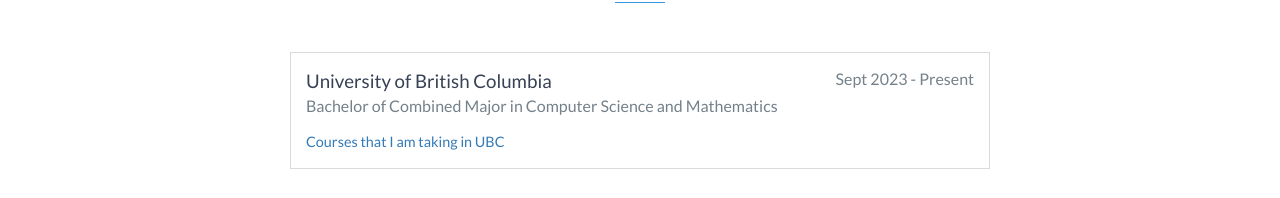
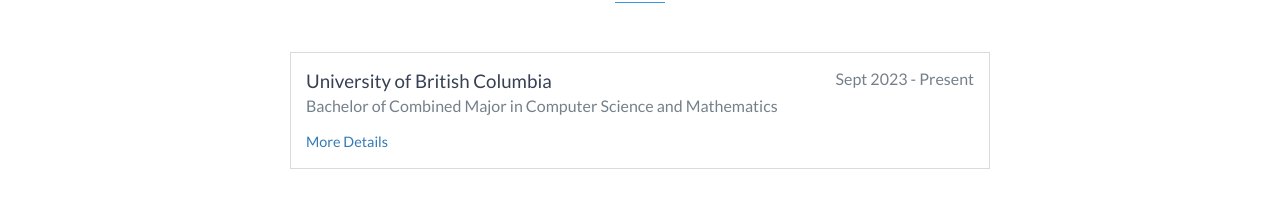
Before and after one commit to anderpudding/sungjunlee.github.io, a website: page index.html in a window 1280 px wide. Shown: the part 2220-2418 px from the top of the page. Drawn offline with nearby package versions, Linux system fonts and the light colour scheme; files that its build step writes are made by us from their sources; files whose address does not match are found by name.

Commit message:
changed name of course file

```diff
--- a/index.html
+++ b/index.html
@@ -129,7 +129,7 @@
             <span class="education-date">Sept 2023 - Present</span>
             <h4>Bachelor of Combined Major in Computer Science and Mathematics</h4>
             <p>
-                <a href="courses.html">Courses that I am taking in UBC</a>
+                <a href="detail.html">More Details</a>
             </p>
         </div>
         <!-- End .education-block -->
```
Also changed, not shown: detail.html (renamed from courses.html).
